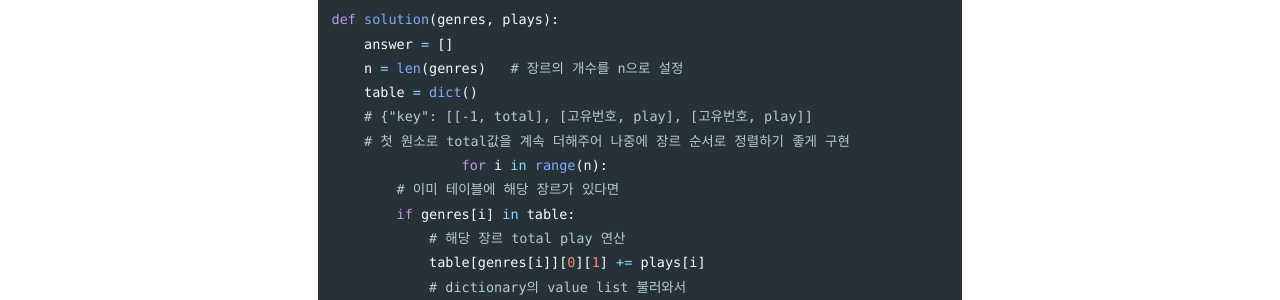
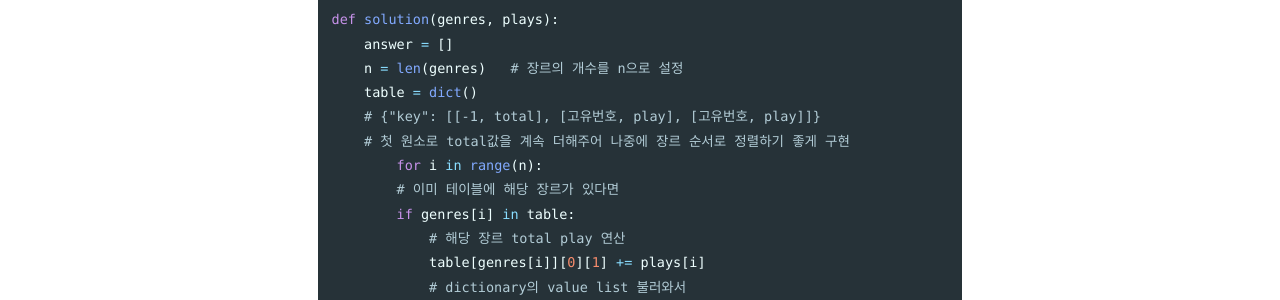
Before and after one commit to Akgop/Akgop.github.io, a Jekyll site: the page built from _posts/2021-01-25-programmers_hash_4.md, in a window 1280 px wide. Shown: the part 583-883 px from the top of the page. Built offline with Jekyll 4.4.1, drawn with Linux system fonts in a browser that asks for light colours; cached includes are drawn as plain includes.

```diff
--- a/_posts/2021-01-25-programmers_hash_4.md
+++ b/_posts/2021-01-25-programmers_hash_4.md
@@ -19,9 +19,9 @@ def solution(genres, plays):
     answer = []
     n = len(genres)   # 장르의 개수를 n으로 설정
     table = dict()
-    # {"key": [[-1, total], [고유번호, play], [고유번호, play]]
+    # {"key": [[-1, total], [고유번호, play], [고유번호, play]]}
     # 첫 원소로 total값을 계속 더해주어 나중에 장르 순서로 정렬하기 좋게 구현
-		for i in range(n):
+        for i in range(n):
         # 이미 테이블에 해당 장르가 있다면
         if genres[i] in table:
             # 해당 장르 total play 연산
```
